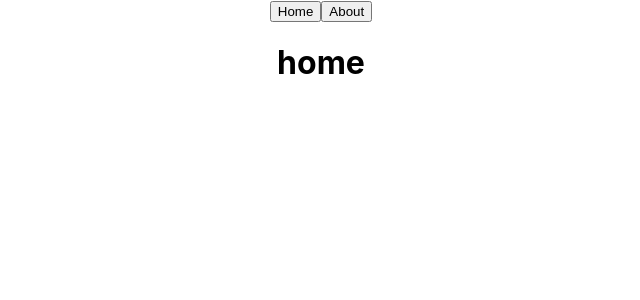
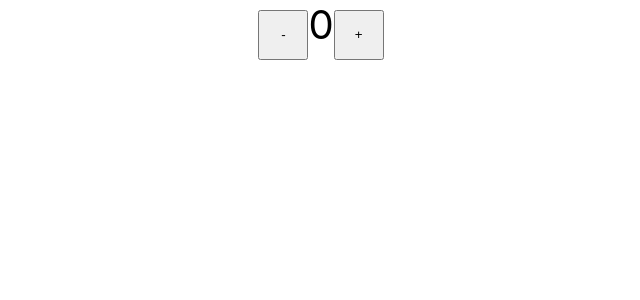
Before and after one commit to phyelements-admin/react-side-effect, a React (Create React App) app: page / in a window 1280 px wide. Shown: the top 300 px of the page, without its empty margins (319-959 px from the left). Built offline with nearby package versions, Linux system fonts and the light colour scheme.

Commit message:
Usereducer Demo

```diff
--- a/src/App.css
+++ b/src/App.css
@@ -36,3 +36,10 @@
     transform: rotate(360deg);
   }
 }
+.Btn{
+  width: 50px;
+  height: 50px;
+}
+span{
+  font-size:40px;
+}
--- a/src/App.js
+++ b/src/App.js
@@ -1,20 +1,38 @@
 import logo from './logo.svg';
 import './App.css';
-import { useState, useEffect} from 'react';
+import { useState, useEffect,useReducer} from 'react';
+function changer(state,action) {
+  console.log(action);
+  switch(action){
+    case 'increment':
+      return {count:state.count+1};
+    case 'decrement':
+      return {count:state.count-1};
 
+  }
+
+
+
+
+}
 function App() {
   console.log("rendered");
-  const[text,setText] = useState('home');
-  // below useEffect executes only when first time component rendered
-  // useEffect(()=>{console.log("button is clicked")},[]);
-  //  this useEffect executes only when text get change
-  useEffect(()=>{console.log("button is clicked")},[text]);
+  const[no,setNo] = useReducer(changer,{count:0});
+  const decrement = ()=>{
+    setNo('decrement');
+
+  }
+  const increment = ()=>{
+    setNo('increment');
+
+  }
 
   return (
     <div className="App">
-      <button onClick={()=>{setText('home')}}>Home</button>
-      <button onClick={()=>{setText('about')}}>About</button>
-      <h1>{text}</h1>
+      <button  width="200px" onClick={decrement} className="Btn">-</button>
+      <span>{no.count}</span>
+      <button onClick={increment} className="Btn">+</button>
+
     </div>
   );
 }
```
